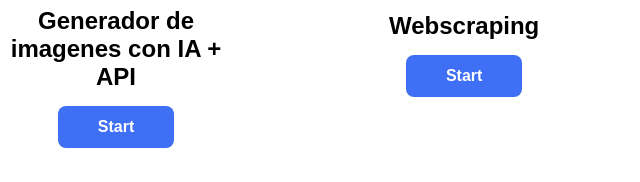
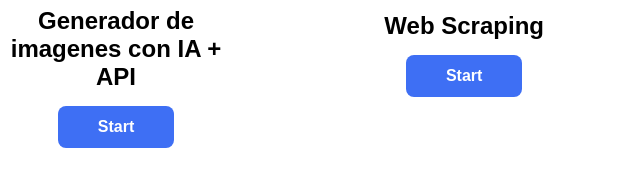
Before and after one commit to goldenrepo/bigdata, a plain HTML site: page index.html in a window 1280 px wide. Shown: the part 398-580 px from the top of the page, 524-1164 px from the left. Drawn offline with Linux system fonts and the light colour scheme.

Commit message:
Update index.html

```diff
--- a/index.html
+++ b/index.html
@@ -67,7 +67,7 @@
                                     <img src="assets/img/project3.png">
                                 </div>
                                 <div class="card_body">
-                                    <h2>Webscraping</h2>
+                                    <h2>Web Scraping</h2>
                                 </div>
                                 <a href="project3.html" class="button">Start</a>
                             </div>
```
